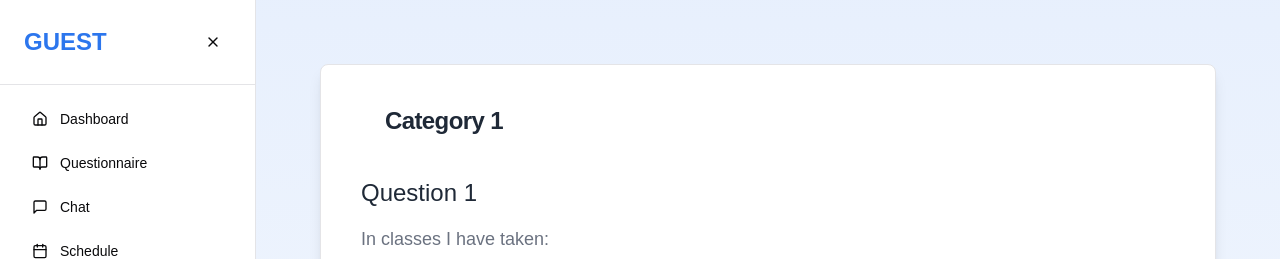
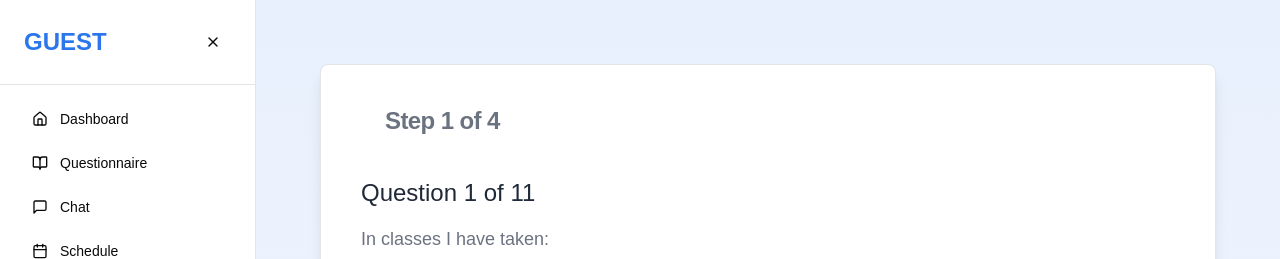
Before and after one commit to Learn-Aware/learnaware-ai, a Next.js app in the folder frontend/: page /guest/questionnaire in a window 1280 px wide. Shown: the top 259 px of the page. Built offline with nearby package versions, Linux system fonts and the light colour scheme.

Commit message:
Enhance quiz results display: add status indication and update question navigation for clarity

```diff
--- a/frontend/app/guest/questionnaire/page.tsx
+++ b/frontend/app/guest/questionnaire/page.tsx
@@ -94,6 +94,9 @@ const QuizPage = () => {
                                 <h3 className="text-xl font-bold text-gray-800">{result.category}</h3>
                                 <p className="text-gray-600">Answers A: <span className="font-semibold">{result.totalA}</span></p>
                                 <p className="text-gray-600">Answers B: <span className="font-semibold">{result.totalB}</span></p>
+                                <p className={`text-lg ${result.passed === 'Passed' ? 'text-green-500' : 'text-red-500'}`}>
+                                    Status: {result.passed}
+                                </p>
                             </div>
                         ))}
                     </div>
@@ -101,15 +104,15 @@ const QuizPage = () => {
             ) : (
                 <CardContent>
                     <CardHeader>
-                        <CardTitle className="text-2xl font-semibold text-gray-800">
-                            Category {currentCategoryIndex + 1}
+                        <CardTitle className="text-2xl font-semibold text-gray-500">
+                            Step {currentCategoryIndex + 1} of 4
                         </CardTitle>
                     </CardHeader>
-                    <p className="my-4 text-gray-800 text-2xl font-medium">Question {currentQuestionIndex + 1}</p>
+                    <p className="my-4 text-gray-800 text-2xl font-medium">Question {currentQuestionIndex + 1} of 11</p>
                     <p className="mb-4 text-gray-500 text-lg">{currentQuestion?.text}</p>
                     <div className="flex flex-col space-y-4">
                         <Button
-                            className="p-5 bg-white hover:bg-gray-100  text-gray-600 transition-colors border border-solid border-[hsl(var(--laai-blue))]"
+                            className="p-5 bg-white hover:bg-gray-100 text-gray-600 transition-colors border border-solid border-[hsl(var(--laai-blue))]"
                             onClick={() => handleAnswer("a")}
                         >
                             {currentQuestion?.options.a}
```
